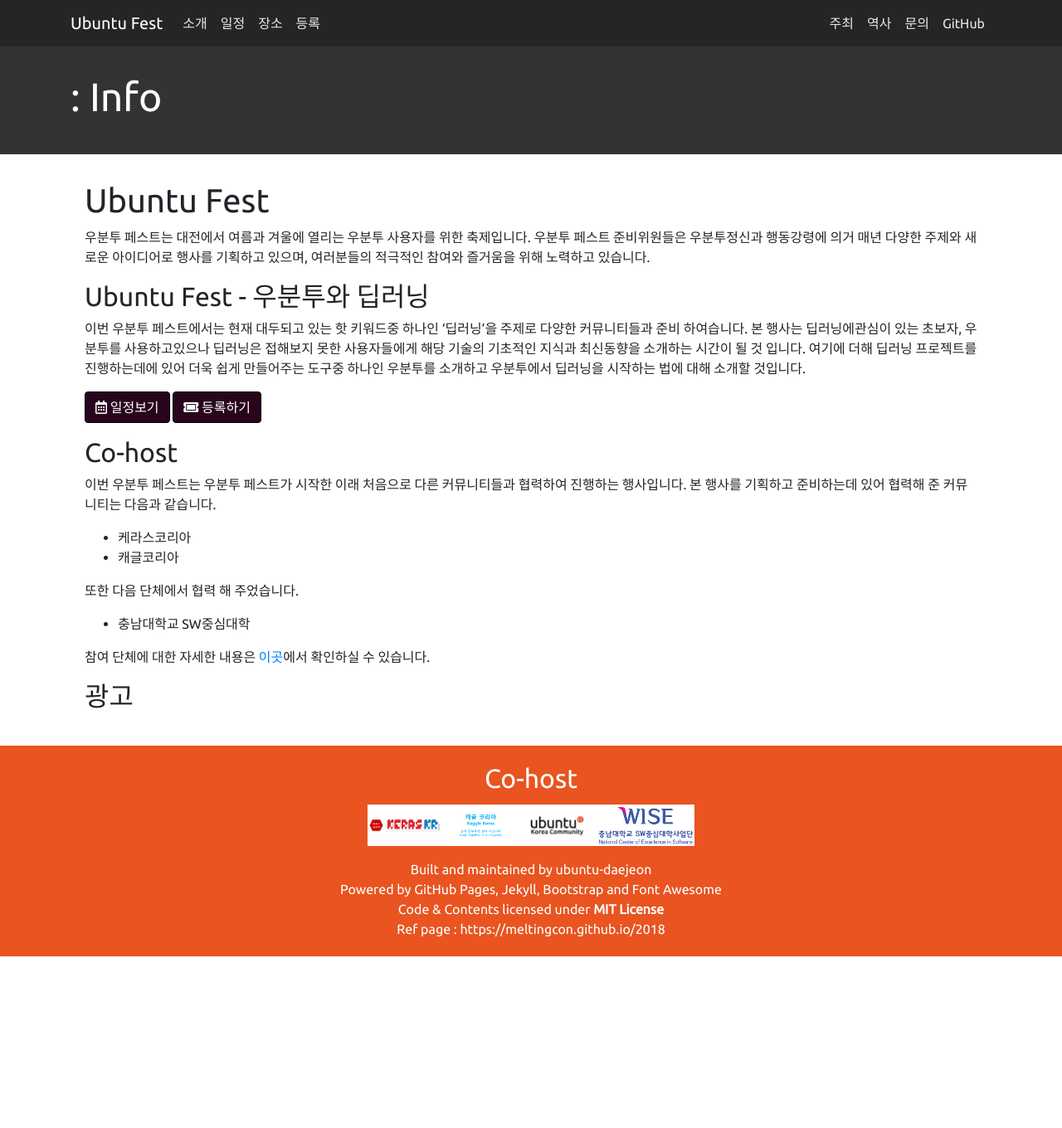
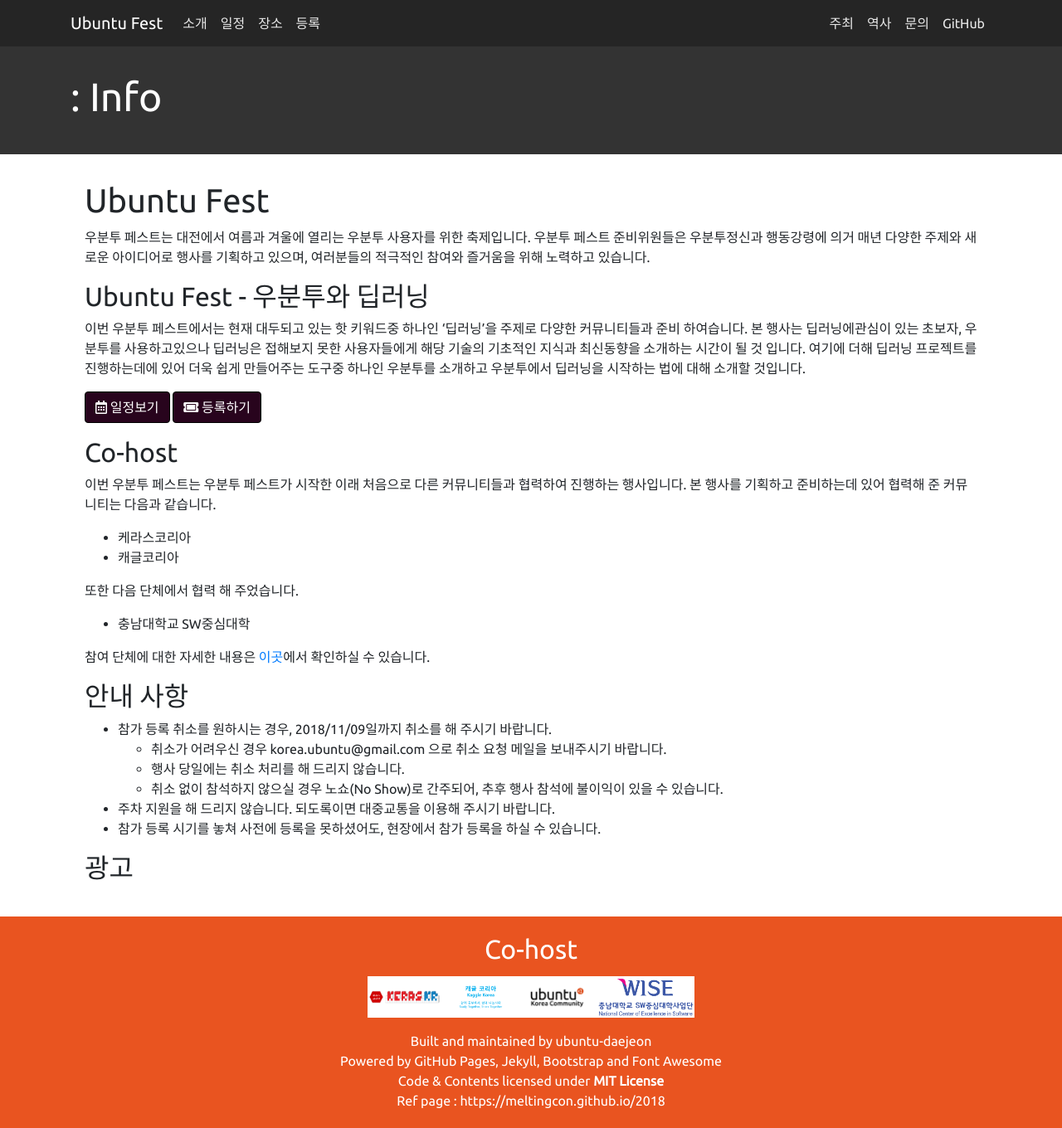
Before and after one commit to ubuntu-kr/ubuntu-fest, a Jekyll site: the page built from nav_about.md, in a window 1280 px wide and 1360 px high. Shown: the whole window at 83% size. Built offline with Jekyll 4.4.1, drawn with Linux system fonts in a browser that asks for light colours.

Commit message:
안내사항 추가

```diff
--- a/nav_about.md
+++ b/nav_about.md
@@ -26,4 +26,12 @@ permalink: /about/
 
 참여 단체에 대한 자세한 내용은 [이곳](https://fest.ubuntu-kr.org/supporters/)에서 확인하실 수 있습니다.
 
+## 안내 사항
+- 참가 등록 취소를 원하시는 경우, 2018/11/09일까지 취소를 해 주시기 바랍니다.
+    - 취소가 어려우신 경우 korea.ubuntu@gmail.com 으로 취소 요청 메일을 보내주시기 바랍니다.
+    - 행사 당일에는 취소 처리를 해 드리지 않습니다.
+    - 취소 없이 참석하지 않으실 경우 노쇼(No Show)로 간주되어, 추후 행사 참석에 불이익이 있을 수 있습니다.
+- 주차 지원을 해 드리지 않습니다. 되도록이면 대중교통을 이용해 주시기 바랍니다.
+- 참가 등록 시기를 놓쳐 사전에 등록을 못하셨어도, 현장에서 참가 등록을 하실 수 있습니다.
+
 ## 광고
```
